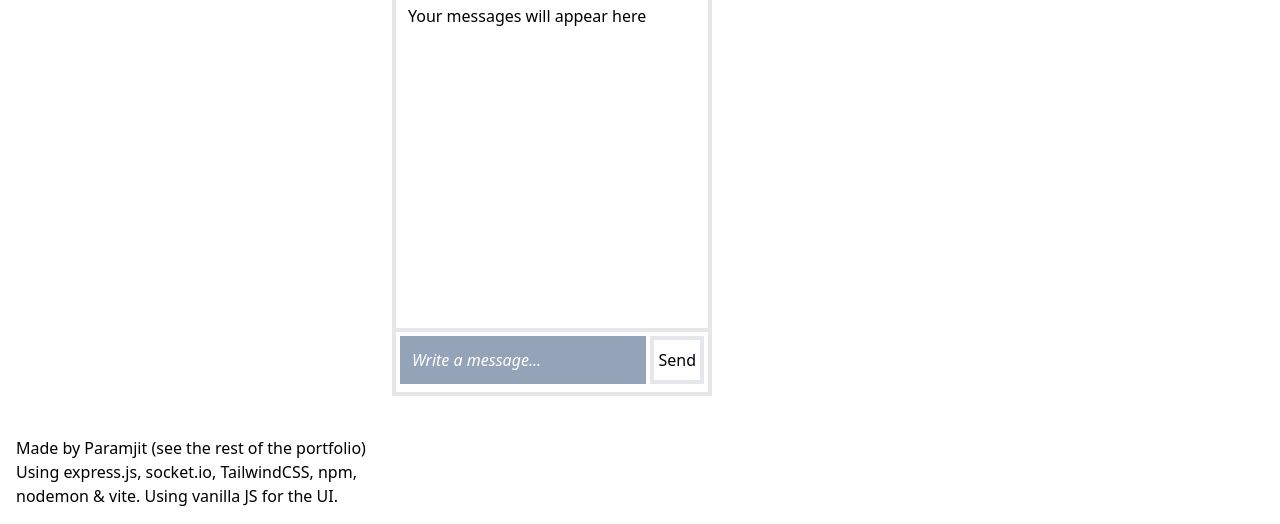
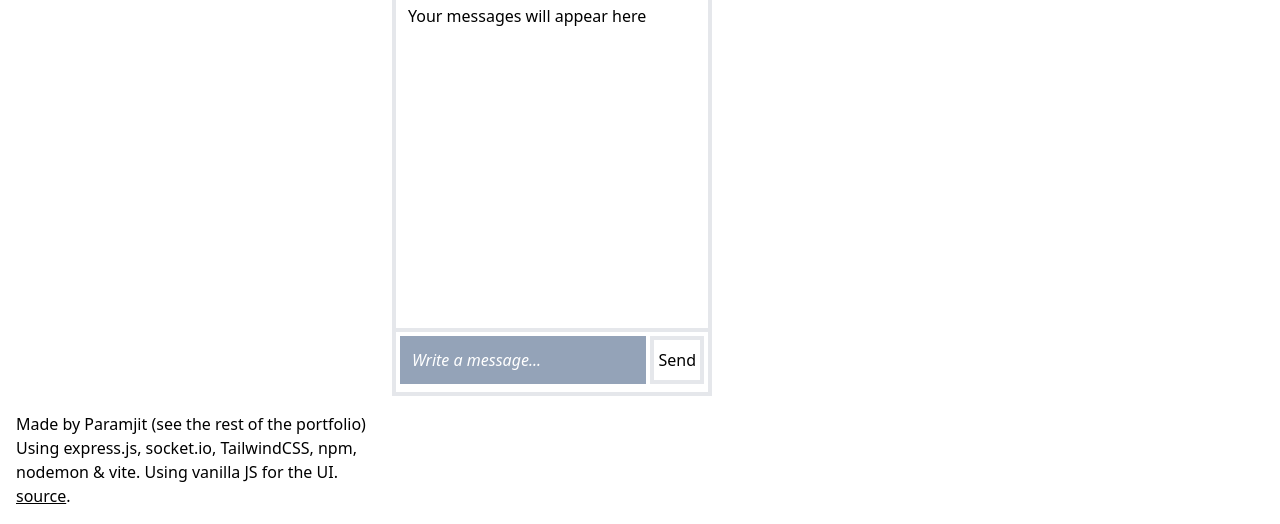
Before and after one commit to busywhistling/live_chat, a website built with Vite: page index.html in a window 1280 px wide. Shown: the part 276-800 px from the top of the page. Built offline with nearby package versions, Linux system fonts and the light colour scheme; files whose address does not match are found by name.

Commit message:
added github link

```diff
--- a/index.html
+++ b/index.html
@@ -26,7 +26,8 @@
     </div>
     <div class="m-4">
       Made by <a href="https://paramjit.org">Paramjit</a> (see the rest of the <a href="https://paramjit.org/portfolio">portfolio</a>) <br>
-      Using <a href="https://expressjs.com/">express.js</a>, <a href="https://socket.io/">socket.io</a>, <a href="https://tailwindcss.com/">TailwindCSS</a>, <a href="https://www.npmjs.com/">npm</a>, nodemon & <a href="https://vitejs.dev/">vite</a>. Using vanilla JS for the UI.
+      Using <a href="https://expressjs.com/">express.js</a>, <a href="https://socket.io/">socket.io</a>, <a href="https://tailwindcss.com/">TailwindCSS</a>, <a href="https://www.npmjs.com/">npm</a>, nodemon & <a href="https://vitejs.dev/">vite</a>. Using vanilla JS for the UI. <a class="underline"
+        href="https://github.com/busywhistling/live_chat">source</a>.
     </div>
   </div>
   <div class="flex-auto flex flex-col">
@@ -69,6 +70,7 @@
         </div>
       </div>
     </div>
+
     <div id="app"></div>
   </div>
 
```
